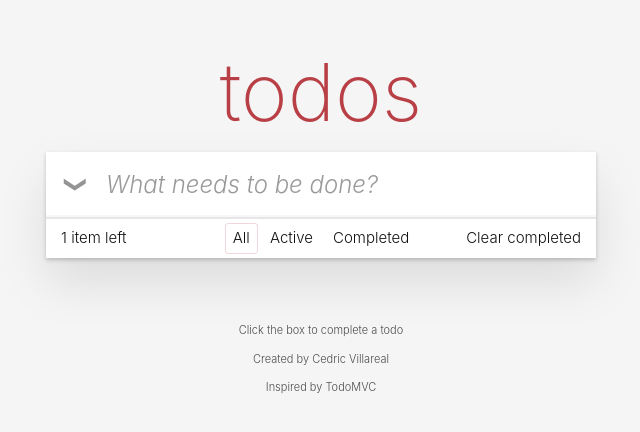
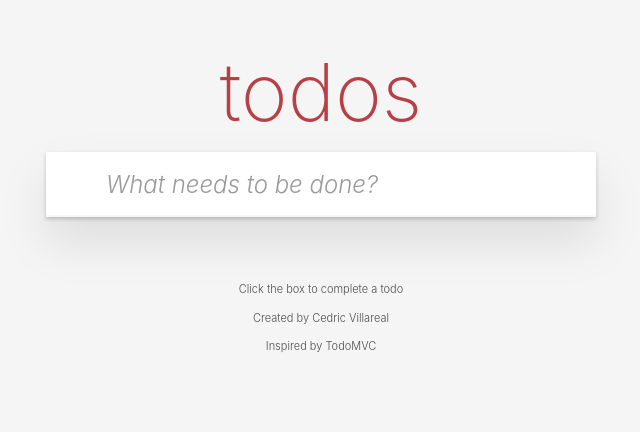
Before and after one commit to CedricVillareal/csit340-todomvc, a React (Vite) app: page / in a window 1280 px wide. Shown: the top 432 px of the page, without its empty margins (319-959 px from the left). Built offline with nearby package versions, Linux system fonts and the light colour scheme.

Commit message:
feat: show the number of items left

```diff
--- a/src/components/Todos.jsx
+++ b/src/components/Todos.jsx
@@ -26,6 +26,8 @@
         setTodos(todos.filter((todo) => todo.id !== id))
         }
 
+     const activeCount = todos.filter((todo) => !todo.completed).length
+
      return (
     <section className="mx-auto max-w-[550px]">
 
@@ -44,15 +46,7 @@
             {todos.length > 0 && (
                 <>
                     <main className="relative border-t border-[#e6e6e6]">
-                    ...everything in main...
-                    </main>
-                    <footer className="grid h-10 ...">
-                    ...everything in footer...
-                    </footer>
-                </>
-                )}
-
-            <main className="relative border-t border-[#e6e6e6]">
+                        <main className="relative border-t border-[#e6e6e6]">
                 <input id="toggle-all" type="checkbox" className="peer sr-only" />
                 <label
                     htmlFor="toggle-all"
@@ -91,9 +85,11 @@
                     ))}
                 </ul>
             </main>
-            <footer className="grid h-10 grid-cols-3 items-center border-t border-[#e6e6e6] px-[15px] text-[15px]">
+                    </main>
+             <footer className="grid h-10 ...">
+                        <footer className="grid h-10 grid-cols-3 items-center border-t border-[#e6e6e6] px-[15px] text-[15px]">
                 <span>
-                    <strong className="font-light">1</strong> item left </span>
+                    <strong className="font-light">{activeCount}</strong> {activeCount === 1 ? 'item' : 'items'} left</span>
                 <ul className="flex justify-center gap-1">
                     <li>
                         <button type="button" className="cursor-pointer rounded-[3px] border border-[#b83f45]/20 px-[7px] py-[3px]">All</button>
@@ -112,6 +108,12 @@
                 </ul>
                 <button type="button" className="cursor-pointer justify-self-end hover:underline"> Clear completed</button>
             </footer>
+         </footer>
+                </>
+                )}
+
+
+
 
         </div>
     </section>
```
